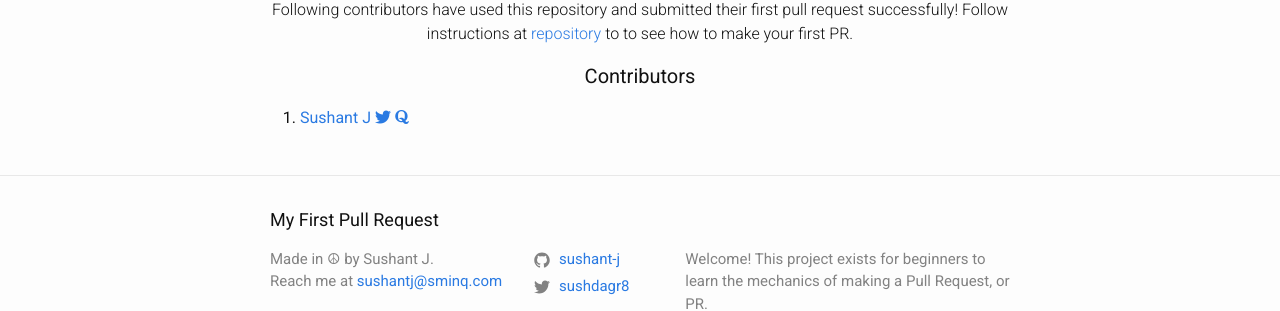
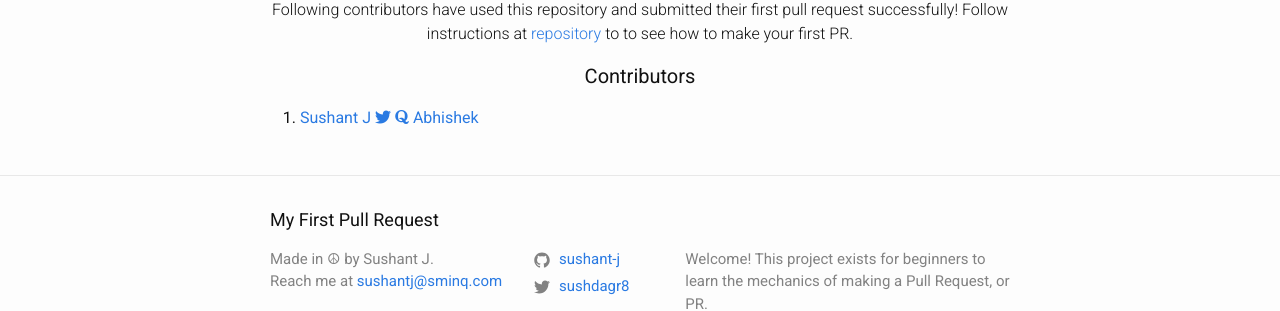
Before and after one commit to sushant-j/my-first-pull-request, a Jekyll site: the page built from index.md, in a window 1280 px wide. Shown: the part 157-468 px from the top of the page. Built offline with Jekyll 4.4.1, drawn with Linux system fonts in a browser that asks for light colours; nearby versions of some CDN libraries.

Commit message:
home page commit

```diff
--- a/_layouts/home.html
+++ b/_layouts/home.html
@@ -21,6 +21,9 @@ layout: default
       <a href="https://www.quora.com/profile/Sushant-Joshi-5">
         <i class="fa fa-quora"></i>
       </a>
+      <a href="https://github.com/Abhishek-S-Sharma/">
+        Abhishek
+      </a>
     </li>
   </ol>
 </div>
```
